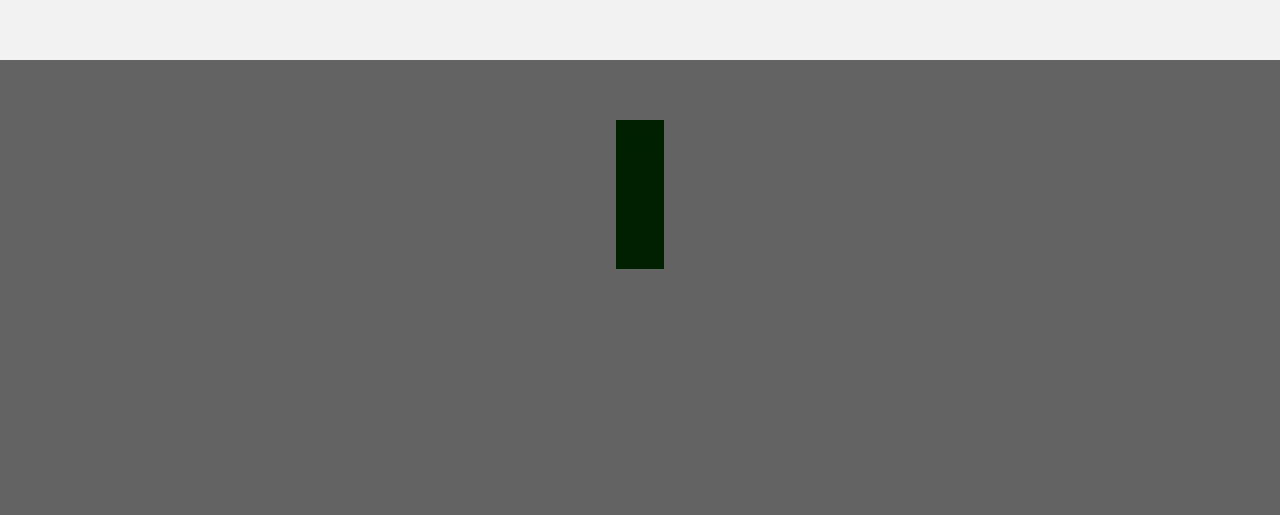
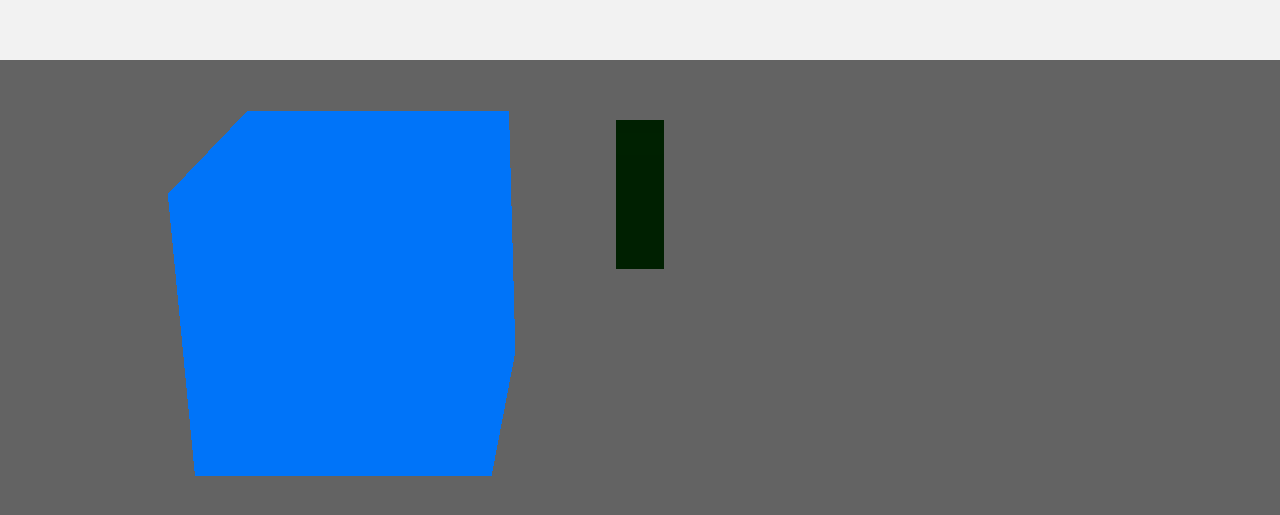
Before and after one commit to qdonohue/ctrlz, a plain HTML site: page index.html in a window 1280 px wide. Shown: the part 247-762 px from the top of the page. Drawn offline with nearby package versions, Linux system fonts and the light colour scheme; animation ran at ten frames a second.

Commit message:
basic box in scene

```diff
--- /dev/null
+++ b/Scripts/box.js
@@ -0,0 +1,18 @@
+class Box {
+    constructor() {
+        this.init();
+    }
+
+    init() {
+        this.geometry = new THREE.BoxGeometry( 5, 5, 5);
+        this.material = new THREE.MeshBasicMaterial( {color: 0x0074f9} );
+        this.cube = new THREE.Mesh( this.geometry, this.material );
+        this.cube.position.add(new THREE.Vector3(5, 5, 3));
+        this.cube.castShadow = true;
+        this.cube.recieveShadow = true;
+    }
+
+    addToScene() {
+        scene.add(this.cube);
+    }
+}
--- a/Scripts/gameBoard.js
+++ b/Scripts/gameBoard.js
@@ -27,6 +27,10 @@ function init() {
     camera.lookAt(player.Mesh.position);
     player.Mesh.add(camera);
 
+    // add a box to the scene
+    cube = new Box();
+    cube.addToScene();
+
     // add lights
     const LIGHT_INTENSITY = 2,
         LIGHT_COLOR = 0xffffff;
--- a/index.html
+++ b/index.html
@@ -12,7 +12,8 @@
     <script src="Scripts/three.js"></script>
     <script src="Scripts/jquery-3.4.1.min.js"></script>
     <script src="Scripts/input.js"></script>
-    <script src="Scripts/player.js"></script>
+	<script src="Scripts/player.js"></script>
+	<script src="Scripts/box.js"></script>
     <script src="Scripts/gameBoard.js"></script>
     <script src="Scripts/main.js"></script>
     <div id="gameCanvas"></div>
```
